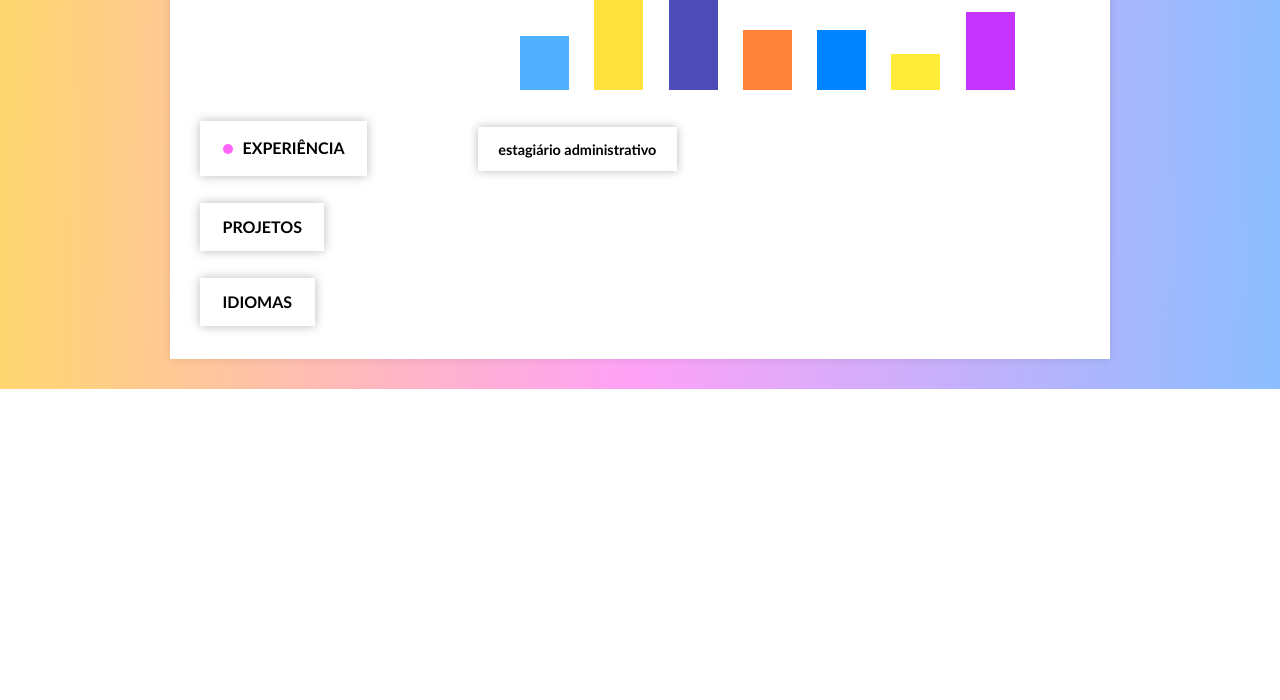
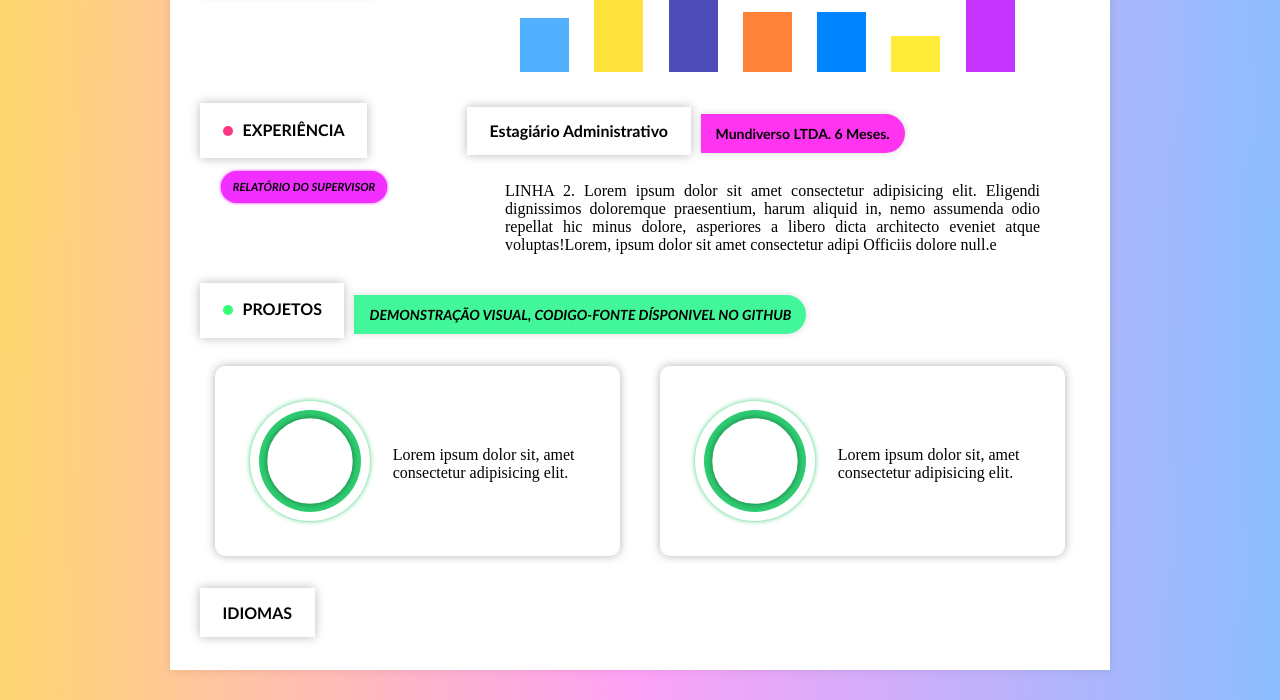
Before and after one commit to joaosucupira/pasta-site_curriculo, a website: page index.html in a window 1280 px wide. Shown: the part 469-1169 px from the top of the page. Before the commit the page ends 858 px from the top, so only its background shows below. Drawn offline with Linux system fonts and the light colour scheme.

Commit message:
Progresso e detalhes
Adicionei o campo experiencia com o estagio e o botao para acessar o relatorio do supervisor; Adicionei o campo projeto e já formatei as formas que serão o botão de acesso das páginas de cada projeto; Arredondei os subtitulos de maneira variada.

```diff
--- a/index.html
+++ b/index.html
@@ -12,7 +12,7 @@
 
 </head>
 <body>
-    <div class="circle"></div>
+    <div class="circle-profile"></div>
 
     <div class="alpha">
         <div class="container">
@@ -21,10 +21,7 @@
                 <h1>João Sucupira</h1>
                 <h2><i>Graduando em Sistemas de Informação</i></h2>
                 <img src="imgs\utfpr-img2.png" alt="UTFPR" height="30px">
-
             </div>
-
-
             <!-- Seção de contato -->
             <div class="contact pulse">
                 <p class="blink animated-image"><i class="fas fa-envelope"></i><a href="mailto:jasucupira@gmail.com">jasucupira@gmail.com</a></p>
@@ -33,21 +30,19 @@
                 <p class="blink animated-image"><i class="fab fa-github"></i><a href="https://github.com/joaosucupira">github.com/joaosucupira</a></p>
             </div>
         </div>
-
     </div>
     <div class="beta">
         <br>
         <!-- Primeiro tópico -->
-        <h2 class="topico-principal">Perfil pessoal</h2>
-
+        <h2 class="topico-principal">Perfil pessoal</h2><br><div class="sub-topico">2003, Solteiro</div>
 
         <p>LINHA 1. Lorem ipsum dolor sit amet consectetur adipisicing elit. Eligendi dignissimos doloremque praesentium, harum aliquid in,
         nemo assumenda odio repellat hic minus dolore, asperiores a libero dicta architecto eveniet atque voluptas!Lorem, ipsum dolor sit amet
         consectetur adipi Officiis dolore null.e</p>
-        <br>
+
 
         <!-- Segundo tópico -->
-        <h2 class="topico-principal">Ferramentas</h2>   <!--  <h2 class="sub-topico">Níveis de proficiência</h2>--><!-- CORRIGIR! POSIÇÃO ABSOLUTA DESCONFIGURA NO ZOOM DA PAGINA-->
+        <h2 class="topico-principal">Ferramentas</h2><!-- CORRIGIR! POSIÇÃO ABSOLUTA DESCONFIGURA NO ZOOM DA PAGINA-->
 
             <div class="img-container">
 
@@ -61,7 +56,7 @@
                 <img class="animated-image" src="imgs\img-github.png" width="60px" alt="GitHub">
 
             </div>
-
+            <br><div class="sub-topico">Níveis de proficiência</div>
                 <!-- Histograma -->
             <div class="histogram-container">
                 <div class="histogram" data-proficiency="40"></div>
@@ -73,8 +68,32 @@
                 <div class="histogram" data-proficiency="40"></div>
             </div>
         <br>
-        <h2 class="topico-principal">Experiência</h2><h2 class="exp-estagio">Estagiário administrativo</h2><br>
-        <h2>Projetos</h2><br>
+        <h2 class="topico-principal">Experiência</h2><h2 class="exp-estagio">Estagiário administrativo</h2><div class="sub-topico exp-info">Mundiverso LTDA. 6 meses.</div>
+
+        <br>
+        <p style="display: inline-block;" class="sub-topico animated-image">
+        <a href="https://drive.google.com/file/d/1IvD-1X0M14wZGMPc7qpccHMNQ79-Q_tA/view?usp=sharing">Relatório do supervisor</a></p>
+        <p style="margin-top: 10px;">LINHA 2. Lorem ipsum dolor sit amet consectetur adipisicing elit. Eligendi dignissimos doloremque praesentium, harum aliquid in,
+            nemo assumenda odio repellat hic minus dolore, asperiores a libero dicta architecto eveniet atque voluptas!Lorem, ipsum dolor sit amet
+            consectetur adipi Officiis dolore null.e</p>
+
+        <h2 class="topico-principal">Projetos</h2><div style="background-color:rgb(65, 247, 153); display:inline-block; margin-top:25px" class="sub-topico">Demonstração visual, Codigo-fonte dísponivel no github</div><br>
+        <div style="margin-left:25px" class="projeto-container">
+            <div class="circulos-concentricos">
+                <div class="circulo circulo-externo"></div>
+                <div class="circulo circulo-meio"></div>
+                <div class="circulo circulo-interno"></div>
+            </div>
+            <p>Lorem ipsum dolor sit, amet consectetur adipisicing elit.</p>
+            </div>
+        <div style="margin-right:25px" class="projeto-container">
+            <div class="circulos-concentricos">
+                <div class="circulo circulo-externo"></div>
+                <div class="circulo circulo-meio"></div>
+                <div class="circulo circulo-interno"></div>
+            </div>
+            <p>Lorem ipsum dolor sit, amet consectetur adipisicing elit.</p>
+        </div>
         <h2>Idiomas</h2>
 
 
--- a/style.css
+++ b/style.css
@@ -17,7 +17,6 @@
 
 }
 .header h2 {
-
     padding-left:20px;
     margin-top: 5px;
     font-size: 1.15em;
@@ -37,8 +36,8 @@
     padding: 10px;
     padding-right: 10%;
     width: auto;
-    margin-right: 60px; /* Mantém o espaçamento à direita, se necessário */
-    margin-left: 20px; /* Adiciona um espaçamento à esquerda, ajuste conforme necessário */
+    margin-right: 60px;
+    margin-left: 20px;
 }
 
 /*Suavizando o aspecto dos hiperlinks em contatos*/
@@ -98,15 +97,47 @@
 
 
 }
-.beta h2.sub-topico {
-    position:absolute;
-    color: #333;
+
+/*Subtitulos coloridos que ficam abaixo dos tópicos principais*/
+.beta .sub-topico {
+    position: absolute;
+    line-height: 0.7;
+    font-style: italic;
+    font-weight: 900;
+    font-family: 'Gill Sans', 'Gill Sans MT', Calibri, 'Trebuchet MS', sans-serif;
+    margin-top: -5px;
+    margin-left: 10px;
+    color: #000000;
     font-size: 14px;
-    padding: 20px;
+    padding: 15px;
     box-shadow: 0 0 7px rgba(0, 0, 0, 0.1474);
+    background-color: #0084ff;
+    text-transform: uppercase;
+    font-size: 14px;
+    border-radius: 50px;
+    box-sizing: border-box;
+}
+
+.beta .sub-topico:nth-of-type(1) {
+    background-color: #0084ff;
+    border-bottom-left-radius: 0px;
+    border-top-left-radius: 0px;
+}
+.beta .sub-topico:nth-of-type(3) {
     background-color:#ffe23c;
-    top: 500px;
-    left: 222.5px;
+    border-bottom-left-radius: 0px;
+    border-top-left-radius: 0px;
+}
+.beta .sub-topico:nth-of-type(2) {
+    transform: scale(0.8);
+    background-color:#f12dff;
+    box-sizing: border-box;
+    box-shadow:0 0 4px #f12dff;
+}
+
+.beta .sub-topico:nth-of-type(6) {
+    border-bottom-left-radius: 0px;
+    border-top-left-radius: 0px;
 }
 
 /* Círculo colorido dos tópicos */
@@ -116,8 +147,9 @@
     width: 10px;
     height: 10px;
     border-radius: 50%;
-    background-color: rgb(207, 102, 255); /*cor base dos circulos*/
+    background-color: rgb(0, 0, 0); /*cor base dos circulos*/
     margin-right: 10px;
+
 }
 
 /*Perfil pessoal */
@@ -126,11 +158,15 @@
 }
 /*Ferramentas */
 .beta h2:nth-of-type(2)::before {
-    background-color:#ffe23c;
+    background-color:hsla(51, 100%, 56%, 0.986);
 }
 /*Experiência */
 .beta h2:nth-of-type(3)::before {
-    background-color: rgb(255, 102, 247);
+    background-color: rgb(255, 52, 130);
+}
+/*Projetos*/
+.beta h2:nth-of-type(5)::before {
+    background-color: rgb(52, 255, 116);
 }
 
 
@@ -141,23 +177,27 @@
     padding-left: 35%;
 }
 
+/*Seleção completa de ícones*/
 .img-container{
 
     vertical-align: middle;
     display: inline-block;
     padding-left: 10%;
+}
+
+/*Seleção individual das imagens*/
+.beta img {
+    box-shadow: 7px 7px 7px rgba(0, 0, 0, 0.2);
+    border-radius: 50px;
+    overflow: hidden;
+    display: inline-block;
+    margin: 0 10px 10px 0;
+    vertical-align: baseline;
 
 }
 
-.beta img {
-    box-shadow: 7px 7px 7px rgba(0, 0, 0, 0.2);
-    border-radius: 50px; /* Valor ajustável para controlar o arredondamento */
-    display: inline-block; /* Ou use inline-block se desejar que as imagens fiquem na mesma linha */
-    margin: 0 10px 10px 0; /* Adapte conforme necessário */
-    vertical-align: baseline;
-}
+.beta .image-container img {
 
-.beta .image-container img {
     transition: transform 0.3s ease-in-out;
 }
 
@@ -229,27 +269,118 @@
 }
 
 .beta .exp-estagio {
+
     margin-left: 100px;
-    transform: scale(0.9);
-    text-transform: lowercase;
+    text-transform: capitalize;
 }
-
-.circle {
+.beta .exp-info {
+    background-color: #ff34f1;
+    border-bottom-left-radius: 0px;
+    border-top-left-radius: 0px;
+    margin-right: 70px;
+    margin-top: 23.5px;
+    font-style: normal;
+    font-weight: bold;
+    text-transform: capitalize;
+    display: inline;
+}
+.circle-profile {
     box-shadow: 7px 7px 7px rgba(0, 0, 0, 0.2);
     position: absolute;
-    top: 60px; /* Ajuste conforme necessário para a posição vertical */
-    left: 50%; /* Centraliza horizontalmente na largura da página */
-    transform: translateX(-520%); /* Ajusta o posicionamento no centro horizontalmente */
-    width: 120px; /* Largura do círculo (ajuste conforme necessário) */
-    height: 120px; /* Altura do círculo (ajuste conforme necessário) */
-    border-radius: 50%; /* Faz com que o elemento seja um círculo */
-    background: url('imgs/joao-antonio2.JPG') no-repeat center center / cover; /* Adiciona a imagem como máscara de corte */
+    top: 60px;
+    left: 50%;
+    transform: translateX(-520%);
+    width: 120px;
+    height: 120px;
+    border-radius: 50%;
+    background: url('imgs/joao-antonio2.JPG') no-repeat center center / cover;
 }
 
 .circle img {
     width: 60%; /* Garante que a imagem cubra todo o círculo */
     height: 60%; /* Garante que a imagem cubra todo o círculo */
     border-radius: 50%; /* Mantém a borda circular */
+}
+
+.projeto-container{
+    background-color: #fff;
+    box-shadow: 0 0 10px rgba(0, 0, 0, 0.3);
+    border-radius: 10px; /* Valor ajustável para controlar o arredondamento */
+    text-align: justify;
+    padding: 20px;
+    width: 45%;
+    margin: 15px;
+    padding-top: -10px;
+    display: inline-block;
+    box-sizing: border-box;
+}
+
+.projeto-container p{
+    display: inline-block;
+}
+
+.projeto-container .circle{
+    background-color: #fff;
+    box-shadow: 0 0 10px rgba(0, 0, 0, 0.3);
+    border-radius: 40px;
+    padding: 20px;
+    width: 75px;
+    height: 75px;
+    margin: 10px;
+    display: inline-block;
+    box-sizing: border-box;
+}
+
+.circulos-concentricos {
+    position: relative;
+    width: 150px;
+    height: 150px;
+}
+
+.circulo {
+    position: absolute;
+    width: 100%;
+    height: 100%;
+    background-color: transparent;
+    border-radius: 50%;
+    left: 0;
+    top: 0;
+    box-sizing: border-box;
+}
+
+.circulo-externo {
+    box-shadow: 0 0 7px #2ecc70ea;
+    transform: scale(0.8);
+}
+
+.circulo-meio {
+    background-color: #2ecc71;
+    transform: scale(0.85);
+    width: 80%;
+    height: 80%;
+    left: 10%; /* Ajuste para centralizar */
+    top: 10%; /* Ajuste para centralizar */
+
+}
+
+.circulo-interno {
+    box-shadow: 0 0 7px #00000071;
+    border: 2px solid #ffffff; /* Cor do círculo interno */
+    background-color: #fff;
+    width: 60%; /* Tamanho relativo ao círculo do meio */
+    height: 60%; /* Tamanho relativo ao círculo do meio */
+    left: 20%; /* Ajuste para centralizar */
+    top: 20%; /* Ajuste para centralizar */
+    transform: scale(0.95);
+}
+
+.projeto-container p {
+    float: left;
+    margin-right: -10px;
+    margin-left:30px;
+    text-align:left;
+
+
 }
 
 body{
@@ -261,7 +392,10 @@ body{
 
 }
 
-
+a {
+    text-decoration: none; /* Remove o sublinhado */
+    color: inherit; /* Adota a cor do texto do elemento pai (pode ser ajustado conforme necessário) */
+}
 
 /*ANIMAÇÕES:*/
 /**Animação de entrada do título maior**/
```
Lines whose indentation alone changed are shown as unchanged.
